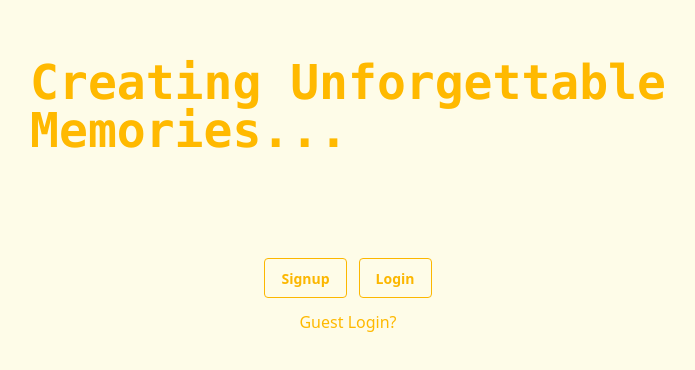
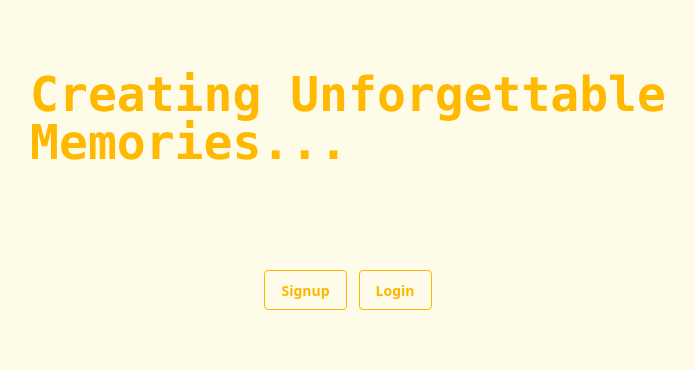
Before and after one commit to shruti-kamboj01/event-management, a React (Vite) app: page / in a window 1280 px wide. Shown: the part 204-574 px from the top of the page, without its empty margins (292-987 px from the left). Built offline with nearby package versions, Linux system fonts and the light colour scheme.

Commit message:
some changes

```diff
--- a/src/components/Cards.jsx
+++ b/src/components/Cards.jsx
@@ -12,6 +12,7 @@ const Cards = ({
 }) => {
   const { socket } = useContext(socketContext);
   const [attendeeCount, setAttendeeCount] = useState(attendees.length);
+
   const user = JSON.parse(localStorage.getItem("user"));
   const userId = user._id;
   useEffect(() => {
--- a/src/pages/Home.jsx
+++ b/src/pages/Home.jsx
@@ -24,9 +24,6 @@ const Home = () => {
           Login
         </button>
       </div>
-      <div className="text-amber-400 cursor-pointer">
-        <h1 onClick={() => navigate("/dashboard")}>Guest Login?</h1>
-      </div>
     </div>
   );
 };
```
Also changed, not shown: 1 other file (tests, documents, lock files or other folders).
